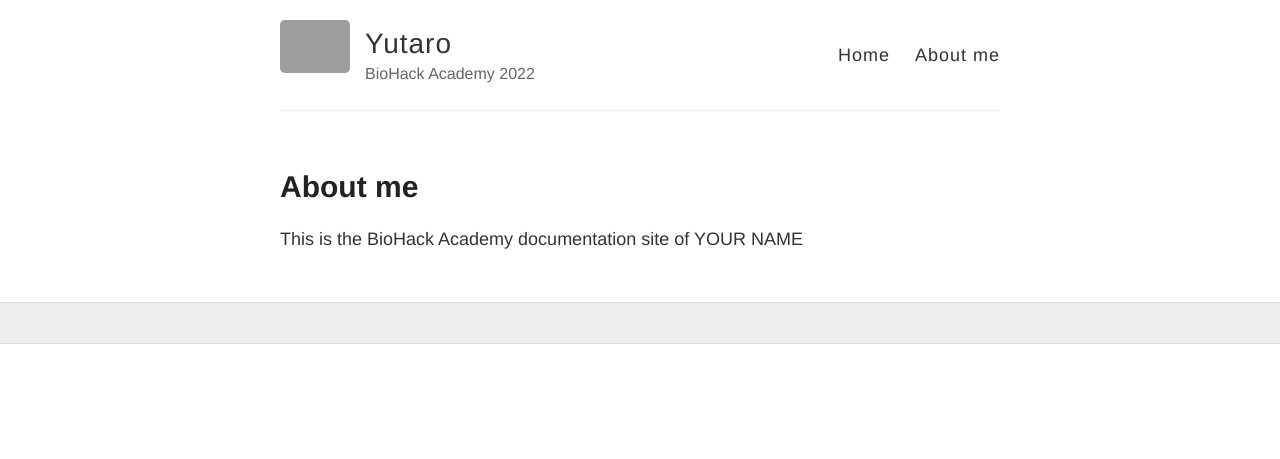
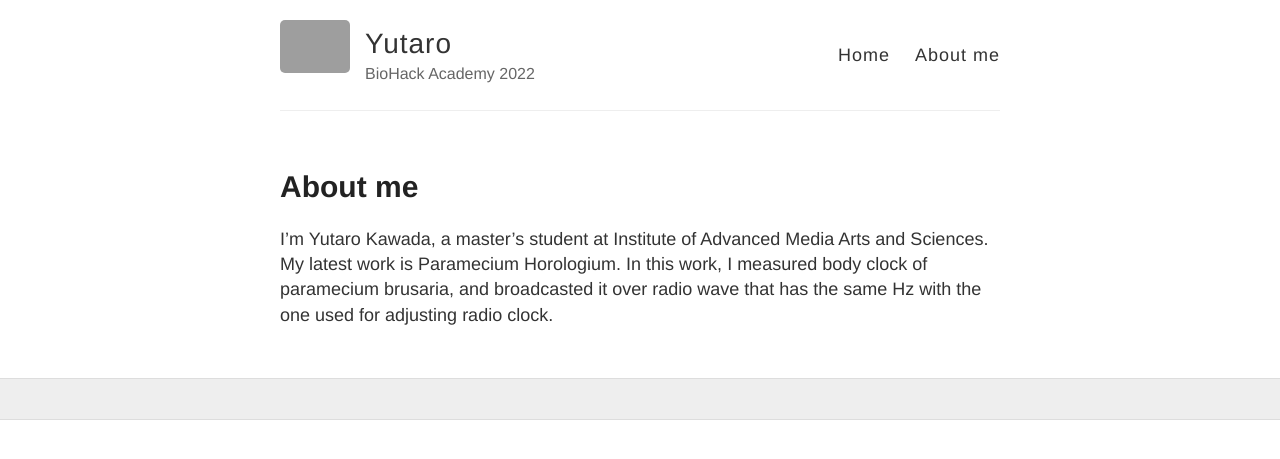
Before and after one commit to ytr0221/ytr0221.github.io, a Jekyll site: the page built from about.md, in a window 1280 px wide. Shown: the top 459 px of the page. Built offline with Jekyll 4.4.1, drawn with Linux system fonts in a browser that asks for light colours; grey boxes are pictures that could not be loaded.

Commit message:
Update about.md

```diff
--- a/about.md
+++ b/about.md
@@ -4,4 +4,5 @@ title: About me
 permalink: /about/
 ---
 
-This is the BioHack Academy documentation site of YOUR NAME
+I'm Yutaro Kawada, a master’s student at Institute of Advanced Media Arts and Sciences.
+My latest work is Paramecium Horologium. In this work, I measured body clock of paramecium brusaria, and broadcasted it over radio wave that has the same Hz with the one used for adjusting radio clock.
```
